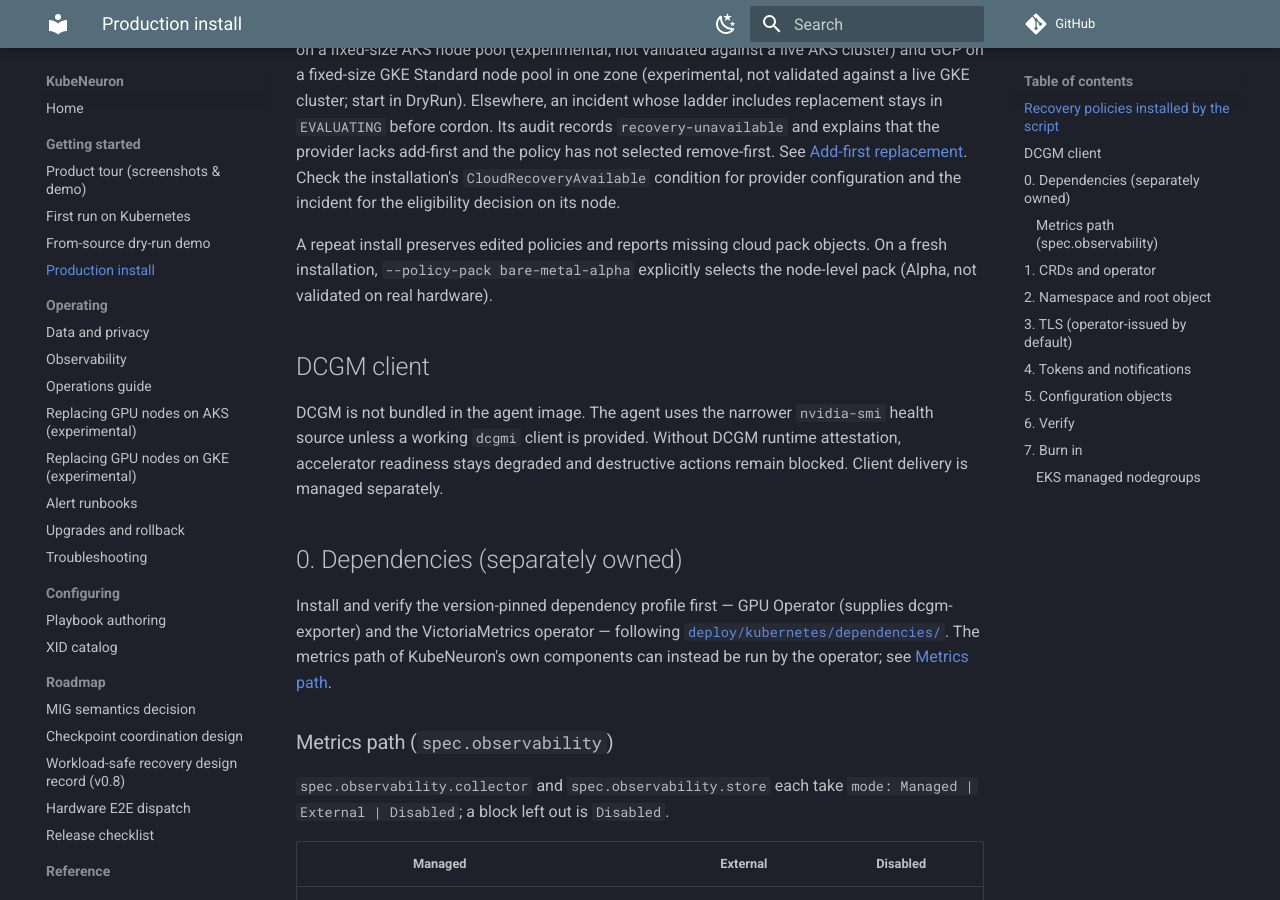
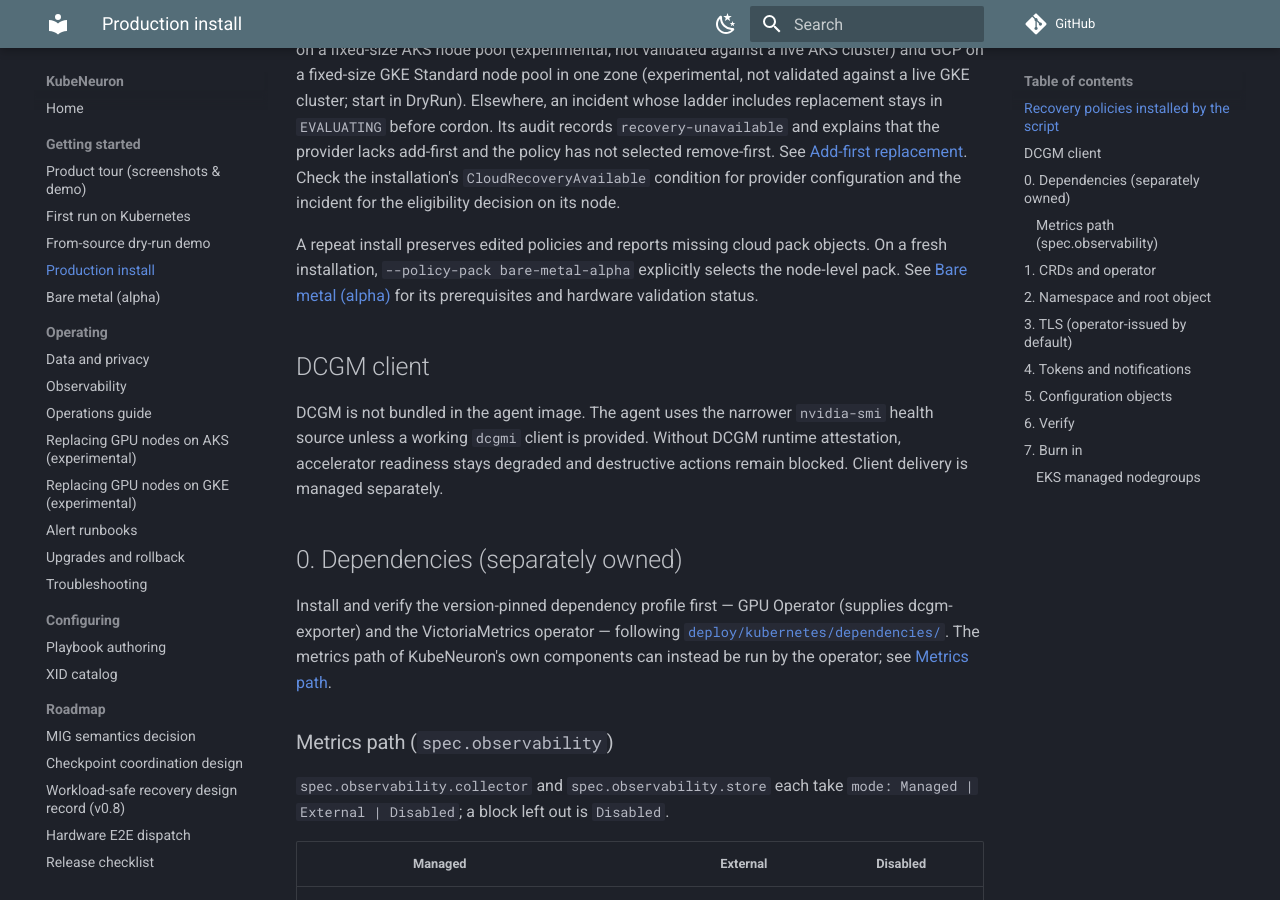
Before and after one commit to kubeneuron/kubeneuron, an MkDocs documentation site: the page built from docs/install.md, in a window 1280 px wide and 900 px high, scrolled down 573 px. Built offline with MkDocs 1.6.1 and Material for MkDocs 9.7.7, drawn with Linux system fonts in a browser that asks for light colours; comment, search, counter and statistics services are not loaded.

Commit message:
Document bare-metal recovery opt-in and hardware validation limits
Signed-off-by: Andrii Petruk <andrey.petruk@gmail.com>

```diff
--- a/docs/install.md
+++ b/docs/install.md
@@ -30,7 +30,8 @@ incident for the eligibility decision on its node.
 
 A repeat install preserves edited policies and reports missing cloud pack
 objects. On a fresh installation, `--policy-pack bare-metal-alpha` explicitly
-selects the node-level pack (Alpha, not validated on real hardware).
+selects the node-level pack. See [Bare metal (alpha)](bare-metal.md) for its
+prerequisites and hardware validation status.
 
 ## DCGM client
 
--- a/mkdocs.yml
+++ b/mkdocs.yml
@@ -30,6 +30,7 @@ nav:
       - First run on Kubernetes: quickstart.md
       - From-source dry-run demo: developer-demo.md
       - Production install: install.md
+      - Bare metal (alpha): bare-metal.md
   - Operating:
       - Data and privacy: data-and-privacy.md
       - Observability: observability.md
```
Also changed, not shown: docs/bare-metal.md (added, +27 -0 lines).
